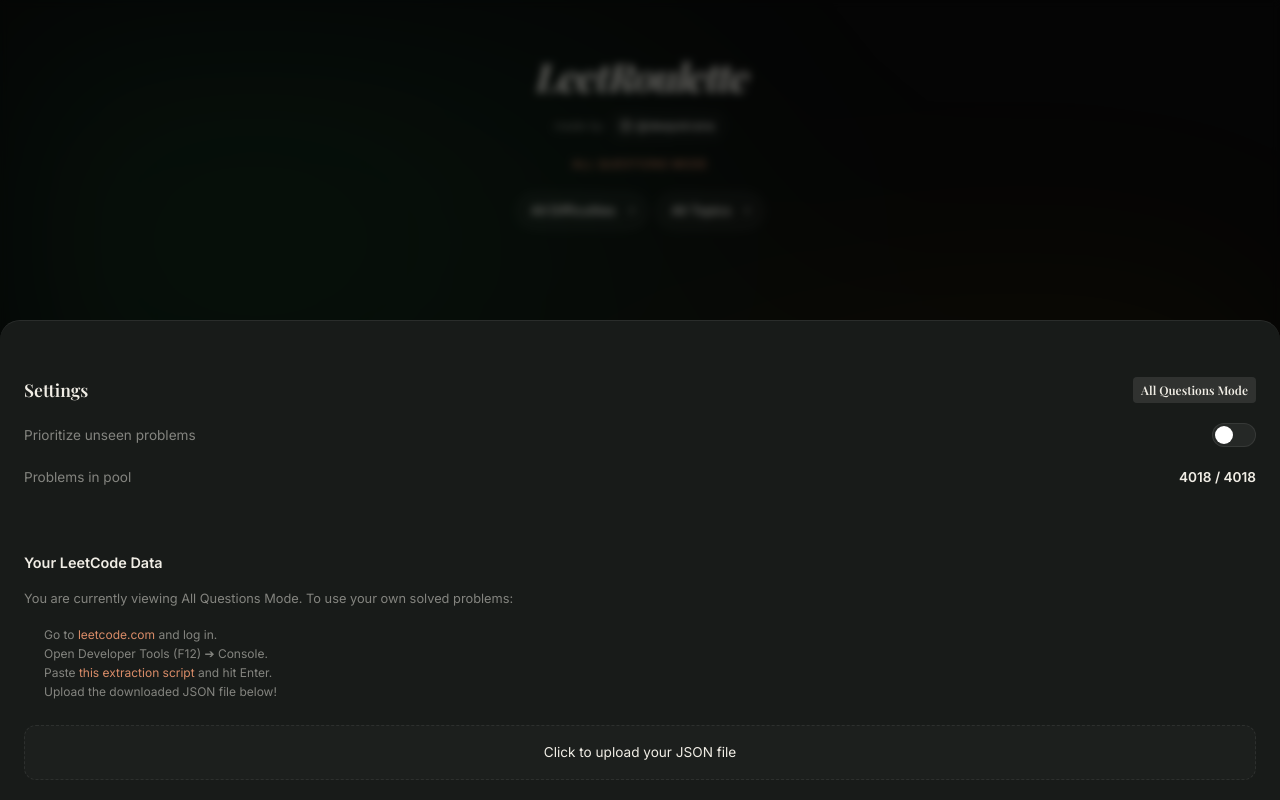
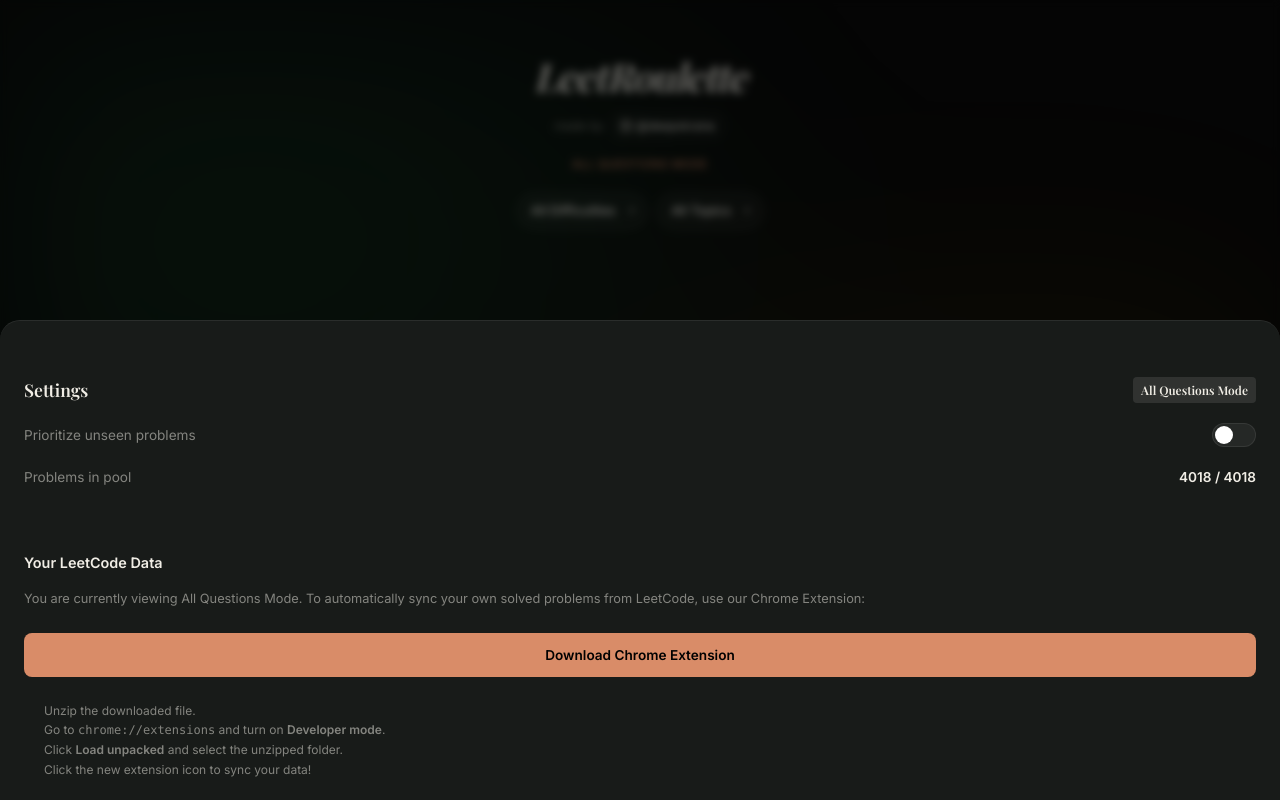
Before and after one commit to deepxkrana/LeetRoulette, a React (Vite) app: page / in a window 1280 px wide. Both pictures are taken after a click on the button "Settings". Built offline with nearby package versions, Linux system fonts and the light colour scheme; a web font is replaced by a local one.

Commit message:
feat: Add direct extension download and instructions

```diff
--- a/extension/popup.css
+++ b/extension/popup.css
@@ -5,6 +5,8 @@
   font-family: 'Inter', sans-serif;
   background-color: #0f1210;
   color: #e5e7eb;
+  border-radius: 16px;
+  overflow: hidden;
 }
 
 .container {
--- a/src/App.tsx
+++ b/src/App.tsx
@@ -432,13 +432,19 @@
                 {isDemoMode ? (
                   <>
                     <p style={{ fontSize: '0.8rem', color: 'var(--text-dim)', lineHeight: 1.5 }}>
-                      You are currently viewing All Questions Mode. To use your own solved problems:
+                      You are currently viewing All Questions Mode. To automatically sync your own solved problems from LeetCode, use our Chrome Extension:
                     </p>
+                    <a href="/leetroulette-sync.zip" download style={{
+                      display: 'block', textAlign: 'center', padding: '12px', background: 'var(--accent)', color: '#000',
+                      borderRadius: '8px', fontSize: '0.85rem', fontWeight: 600, textDecoration: 'none', margin: '8px 0'
+                    }}>
+                      Download Chrome Extension
+                    </a>
                     <ol style={{ fontSize: '0.75rem', color: 'var(--text-dim)', lineHeight: 1.6, paddingLeft: '20px', margin: 0 }}>
-                      <li>Go to <a href="https://leetcode.com" target="_blank" rel="noreferrer" style={{ color: 'var(--accent)' }}>leetcode.com</a> and log in.</li>
-                      <li>Open Developer Tools (F12) ➔ Console.</li>
-                      <li>Paste <a href="/extract_leetcode.js" target="_blank" rel="noreferrer" style={{ color: 'var(--accent)' }}>this extraction script</a> and hit Enter.</li>
-                      <li>Upload the downloaded JSON file below!</li>
+                      <li>Unzip the downloaded file.</li>
+                      <li>Go to <code>chrome://extensions</code> and turn on <strong>Developer mode</strong>.</li>
+                      <li>Click <strong>Load unpacked</strong> and select the unzipped folder.</li>
+                      <li>Click the new extension icon to sync your data!</li>
                     </ol>
                     <label style={{
                       display: 'flex', justifyContent: 'center', alignItems: 'center',
```
Also changed, not shown: 2 other files (tests, documents, lock files or other folders).
